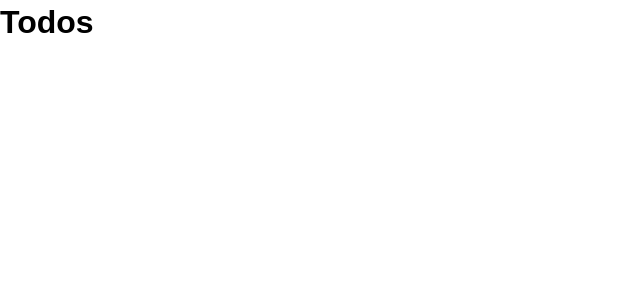
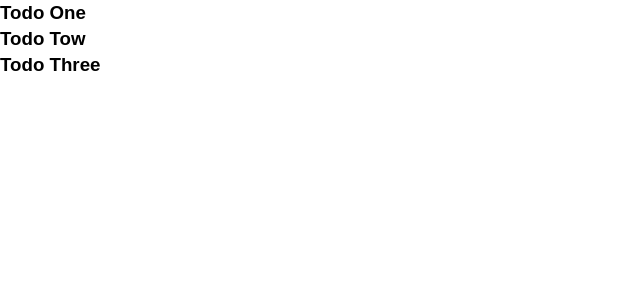
Before and after one commit to ghost-fa/vue-todolist, a Vue app: page / in a window 1280 px wide. Shown: the top 300 px of the page, without its empty margins (0-640 px from the left). Built offline with nearby package versions, Linux system fonts and the light colour scheme.

Commit message:
add v-bind is path as props and access in template and loop with v-for

```diff
--- a/src/App.vue
+++ b/src/App.vue
@@ -1,7 +1,7 @@
 <template>
   <div id="app">
 
-<Todos />
+<Todos  v-bind:todos="todos"/>
   </div>
 </template>
 
--- a/src/components/Todos.vue
+++ b/src/components/Todos.vue
@@ -1,8 +1,10 @@
 <template>
 
-  <div>
+  <div >
 
-    <h1>Todos</h1>
+  <div v-bind:key="todo.id" v-for="todo in todos">
+    <h3>{{todo.title}}</h3>
+  </div>
 
   </div>
 
@@ -10,7 +12,8 @@
 
 <script>
 export default{
-  name:'Todos'
+  name:'Todos',
+  props:['todos']
 }
 
 </script>
```
